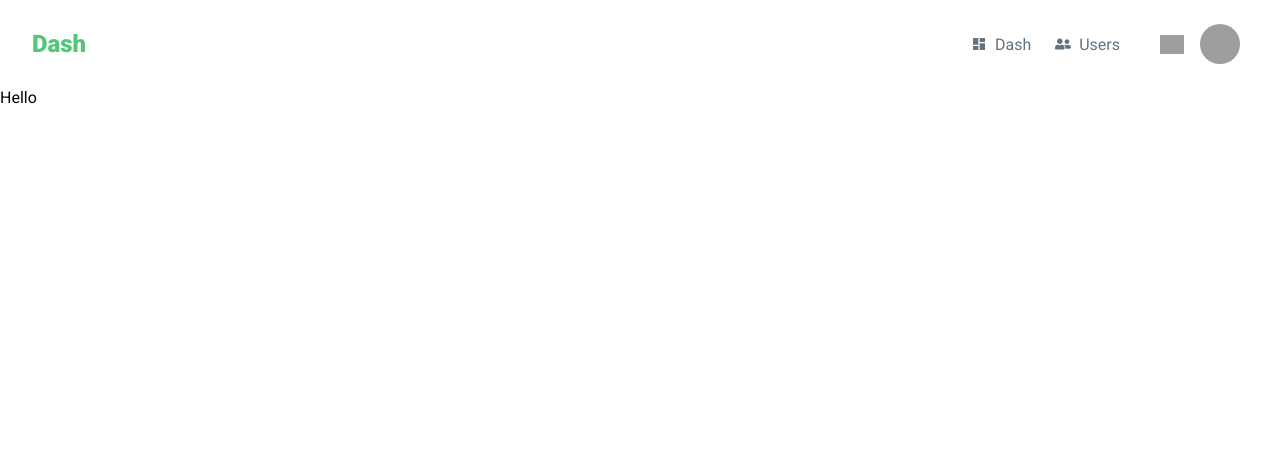
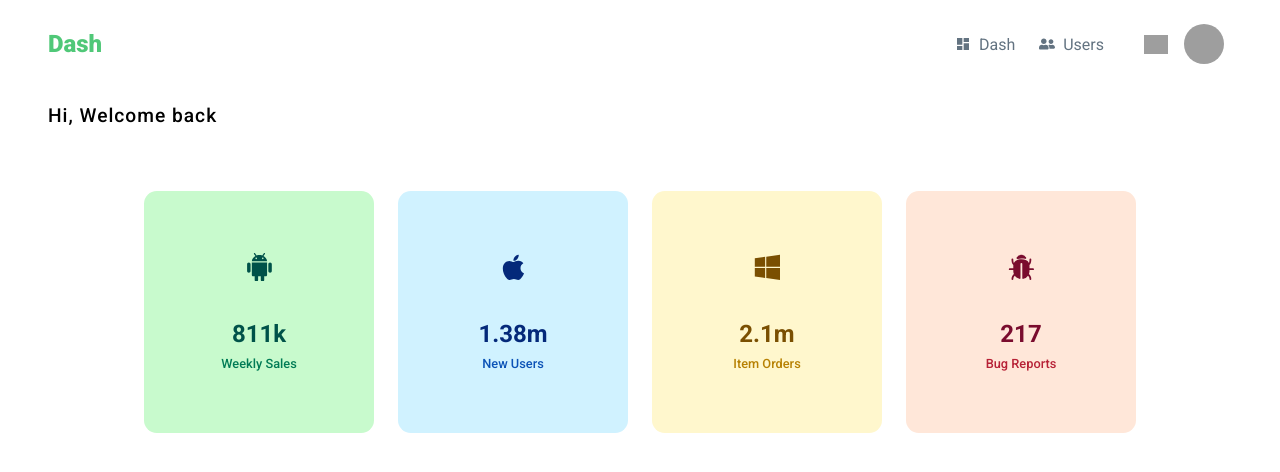
Before and after one commit to Andrian2701/next-js, a Next.js app: page / in a window 1280 px wide. Shown: the top 472 px of the page. Built offline with nearby package versions, Linux system fonts and the light colour scheme; grey boxes are pictures that could not be loaded.

Commit message:
feat: add WidgetSummary.tsx

```diff
--- a/app/globals.css
+++ /dev/null
@@ -1,5 +0,0 @@
-* {
-  padding: 0;
-  margin: 0;
-  box-sizing: border-box;
-}
--- a/app/page.tsx
+++ b/app/page.tsx
@@ -1,3 +1,12 @@
-export default function Home() {
-  return <main>Hello</main>;
-}
+import WidgetSummary from "@/componets/dash/WidgetSummary";
+
+const Home = () => {
+  return (
+    <>
+      <h2>Hi, Welcome back</h2>
+      <WidgetSummary />
+    </>
+  );
+};
+
+export default Home;
--- /dev/null
+++ b/componets/dash/WidgetSummary.tsx
@@ -0,0 +1,30 @@
+import Grid from "@mui/material/Grid";
+
+import { widgetsData } from "@/data/Widgets";
+import "../../styles/components/dash/WidgetSummary.scss";
+
+const WidgetSummary = () => {
+  return (
+    <Grid sx={{ flexGrow: 1 }}>
+      <Grid item xs={12}>
+        <Grid container justifyContent="center" spacing={3}>
+          {widgetsData.map((item) => (
+            <Grid key={item.title} item>
+              <div className="widget" style={{ backgroundColor: item.bg }}>
+                <div className="icon" style={{ color: item.iconColor }}>
+                  {item.icon}
+                </div>
+                <div className="typo">
+                  <h3 style={{ color: item.iconColor }}>{item.value}</h3>
+                  <p style={{ color: item.fontColor }}>{item.title}</p>
+                </div>
+              </div>
+            </Grid>
+          ))}
+        </Grid>
+      </Grid>
+    </Grid>
+  );
+};
+
+export default WidgetSummary;
--- /dev/null
+++ b/data/Widgets.tsx
@@ -0,0 +1,48 @@
+import { ReactElement } from "react";
+import { GrAndroid } from "react-icons/gr";
+import { IoBug } from "react-icons/io5";
+import { FaApple, FaWindows } from "react-icons/fa";
+
+type Widgets = {
+  icon: ReactElement;
+  value: string;
+  title: string;
+  bg: string;
+  iconColor: string;
+  fontColor: string;
+};
+
+export const widgetsData: Widgets[] = [
+  {
+    icon: <GrAndroid />,
+    value: "811k",
+    title: "Weekly Sales",
+    bg: "#c8facd",
+    iconColor: "rgb(0, 82, 73)",
+    fontColor: "#007b55",
+  },
+  {
+    icon: <FaApple />,
+    value: "1.38m",
+    title: "New Users",
+    bg: "#d0f2ff",
+    iconColor: "rgb(4, 41, 122)",
+    fontColor: "#0c53b7",
+  },
+  {
+    icon: <FaWindows />,
+    value: "2.1m",
+    title: "Item Orders",
+    bg: "#fff7cd",
+    iconColor: "rgb(122, 79, 1)",
+    fontColor: "#b78103",
+  },
+  {
+    icon: <IoBug />,
+    value: "217",
+    title: "Bug Reports",
+    bg: "#ffe7d9",
+    iconColor: "rgb(122, 12, 46)",
+    fontColor: "#b72136",
+  },
+];
--- a/styles/boilerplate.scss
+++ b/styles/boilerplate.scss
@@ -6,3 +6,11 @@
   box-sizing: border-box;
   font-family: "Roboto";
 }
+
+h2 {
+  font-weight: 450;
+  font-size: 1.2rem;
+  letter-spacing: 1px;
+  padding: 0rem 3rem;
+  margin-top: 1rem;
+}
--- a/styles/components/Header.scss
+++ b/styles/components/Header.scss
@@ -2,7 +2,7 @@ nav {
   display: flex;
   justify-content: space-between;
   align-items: center;
-  padding: 1rem 2rem 1rem 2rem;
+  padding: 1rem 3rem 1rem 3rem;
 
   .left {
     a {
--- /dev/null
+++ b/styles/components/dash/WidgetSummary.scss
@@ -0,0 +1,33 @@
+.widget {
+  height: 242px;
+  width: 230px;
+  border-radius: 0.8rem;
+  display: flex;
+  flex-direction: column;
+  align-items: center;
+  justify-content: center;
+  gap: 2rem;
+  margin-top: 4rem;
+
+  .icon {
+    font-size: 1.8rem;
+  }
+
+  .typo {
+    display: flex;
+    flex-direction: column;
+    align-items: center;
+    justify-content: center;
+    gap: 0.5rem;
+
+    h3 {
+      font-weight: 600;
+      font-size: 1.5rem;
+    }
+
+    p {
+      font-weight: 500;
+      font-size: 0.8rem;
+    }
+  }
+}
```
